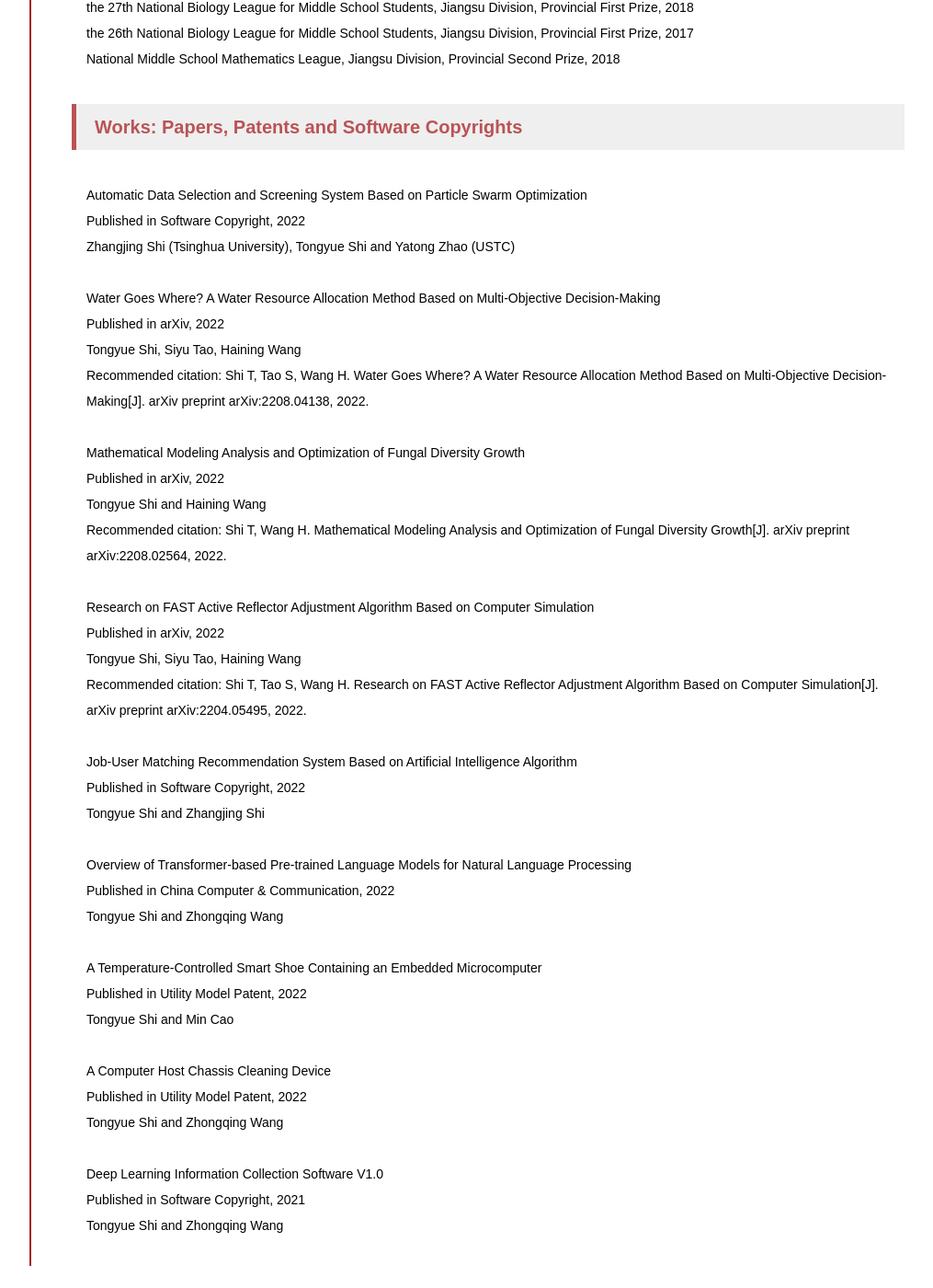
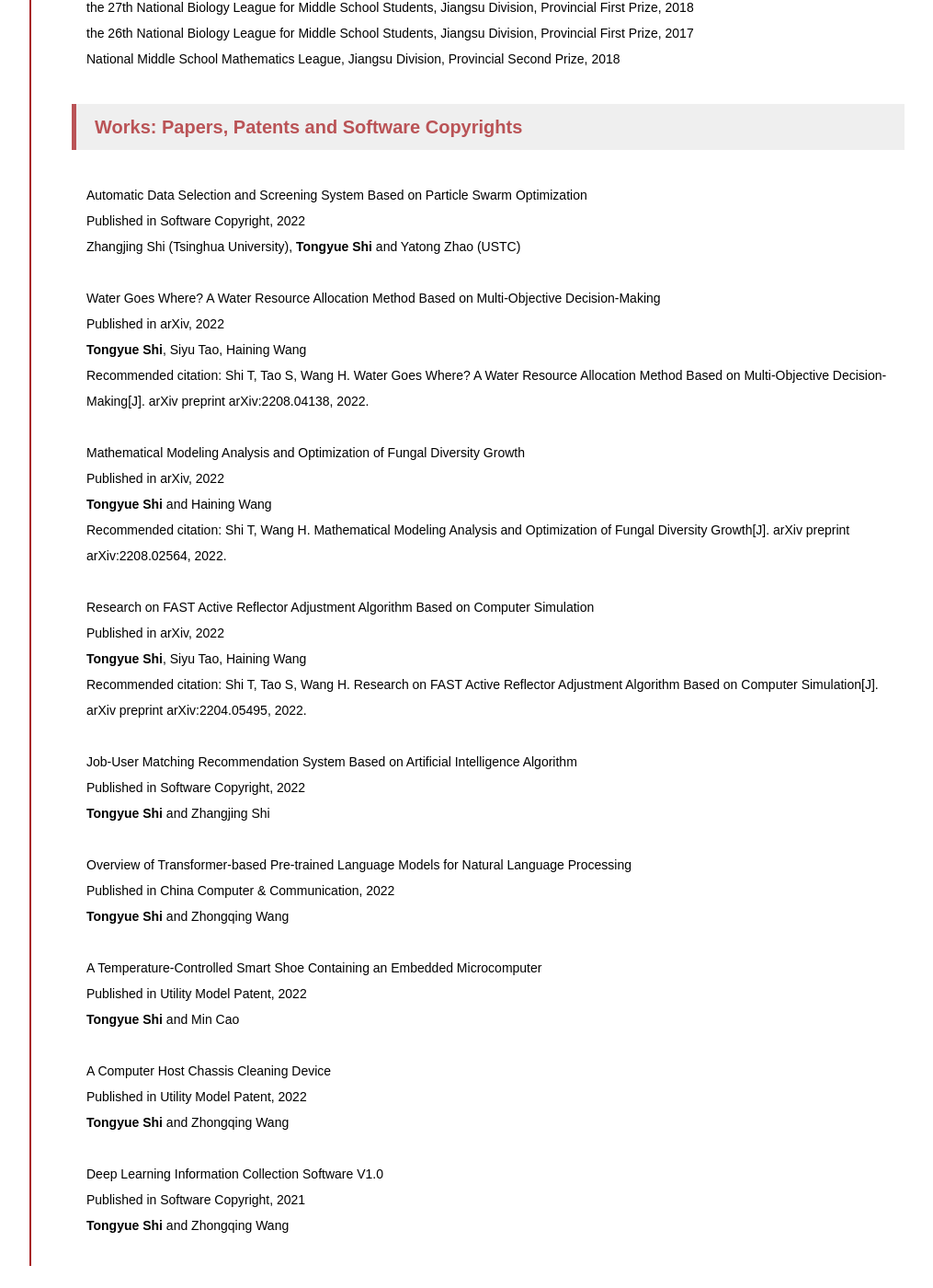
Before and after one commit to perfectboy666/perfectboy666.github.io, a Jekyll site: the page NIHDS/TongyueShi-NIHDS.html, which Jekyll copies as it is, in a window 1280 px wide and 1400 px high, scrolled down 3592 px. Shown: the whole window at 92% size, without its empty margins (211-1226 px from the left). Built offline with Jekyll 4.4.1, drawn with Linux system fonts in a browser that asks for light colours; nearby versions of some CDN libraries; library files that are not in the unit come from our copies.

```diff
--- a/NIHDS/TongyueShi-NIHDS.html
+++ b/NIHDS/TongyueShi-NIHDS.html
@@ -120,7 +120,8 @@
               href="https://www.nihds.pku.edu.cn/en/People/Postdoctoral_Fellow1.htm">Postdoctoral Fellow</a></li>
 
 
-          <li class="active"><a title="Students" href="http://www.perfectboy.site/NIHDS/Students-NIHDS.html">Students</a>
+          <li class="active"><a title="Students"
+              href="http://www.perfectboy.site/NIHDS/Students-NIHDS.html">Students</a>
           </li>
 
 
@@ -386,45 +387,45 @@
                   <h3>Works: Papers, Patents and Software Copyrights</h3>
                   <p>Automatic Data Selection and Screening System Based on Particle Swarm Optimization</p>
                   <p>Published in Software Copyright, 2022</p>
-                  <p>Zhangjing Shi (Tsinghua University), Tongyue Shi and Yatong Zhao (USTC)</p>
+                  <p>Zhangjing Shi (Tsinghua University), <strong>Tongyue Shi</strong> and Yatong Zhao (USTC)</p>
                   <p><br></p>
                   <p>Water Goes Where? A Water Resource Allocation Method Based on Multi-Objective Decision-Making</p>
                   <p>Published in arXiv, 2022</p>
-                  <p>Tongyue Shi, Siyu Tao, Haining Wang</p>
+                  <p><strong>Tongyue Shi</strong>, Siyu Tao, Haining Wang</p>
                   <p>Recommended citation: Shi T, Tao S, Wang H. Water Goes Where? A Water Resource Allocation Method
                     Based on Multi-Objective Decision-Making[J]. arXiv preprint arXiv:2208.04138, 2022.</p>
                   <p><br></p>
                   <p>Mathematical Modeling Analysis and Optimization of Fungal Diversity Growth</p>
                   <p>Published in arXiv, 2022</p>
-                  <p>Tongyue Shi and Haining Wang</p>
+                  <p><strong>Tongyue Shi</strong> and Haining Wang</p>
                   <p>Recommended citation: Shi T, Wang H. Mathematical Modeling Analysis and Optimization of Fungal
                     Diversity Growth[J]. arXiv preprint arXiv:2208.02564, 2022.</p>
                   <p><br></p>
                   <p>Research on FAST Active Reflector Adjustment Algorithm Based on Computer Simulation</p>
                   <p>Published in arXiv, 2022</p>
-                  <p>Tongyue Shi, Siyu Tao, Haining Wang</p>
+                  <p><strong>Tongyue Shi</strong>, Siyu Tao, Haining Wang</p>
                   <p>Recommended citation: Shi T, Tao S, Wang H. Research on FAST Active Reflector Adjustment Algorithm
                     Based on Computer Simulation[J]. arXiv preprint arXiv:2204.05495, 2022.</p>
                   <p><br></p>
                   <p>Job-User Matching Recommendation System Based on Artificial Intelligence Algorithm</p>
                   <p>Published in Software Copyright, 2022</p>
-                  <p>Tongyue Shi and Zhangjing Shi</p>
+                  <p><strong>Tongyue Shi</strong> and Zhangjing Shi</p>
                   <p><br></p>
                   <p>Overview of Transformer-based Pre-trained Language Models for Natural Language Processing</p>
                   <p>Published in China Computer &amp; Communication, 2022</p>
-                  <p>Tongyue Shi and Zhongqing Wang</p>
+                  <p><strong>Tongyue Shi</strong> and Zhongqing Wang</p>
                   <p><br></p>
                   <p>A Temperature-Controlled Smart Shoe Containing an Embedded Microcomputer</p>
                   <p>Published in Utility Model Patent, 2022</p>
-                  <p>Tongyue Shi and Min Cao</p>
+                  <p><strong>Tongyue Shi</strong> and Min Cao</p>
                   <p><br></p>
                   <p>A Computer Host Chassis Cleaning Device</p>
                   <p>Published in Utility Model Patent, 2022</p>
-                  <p>Tongyue Shi and Zhongqing Wang</p>
+                  <p><strong>Tongyue Shi</strong> and Zhongqing Wang</p>
                   <p><br></p>
                   <p>Deep Learning Information Collection Software V1.0</p>
                   <p>Published in Software Copyright, 2021</p>
-                  <p>Tongyue Shi and Zhongqing Wang</p>
+                  <p><strong>Tongyue Shi</strong> and Zhongqing Wang</p>
                   <!-- <p>(# equal contributions, * corresponding author)</p> -->
                   <!-- <p>2023</p>
                   <p>[BSPC 2023] Wenrui Zhang, Shijia Geng, Shenda Hong*. A Simple Self-Supervised ECG Representation
```
